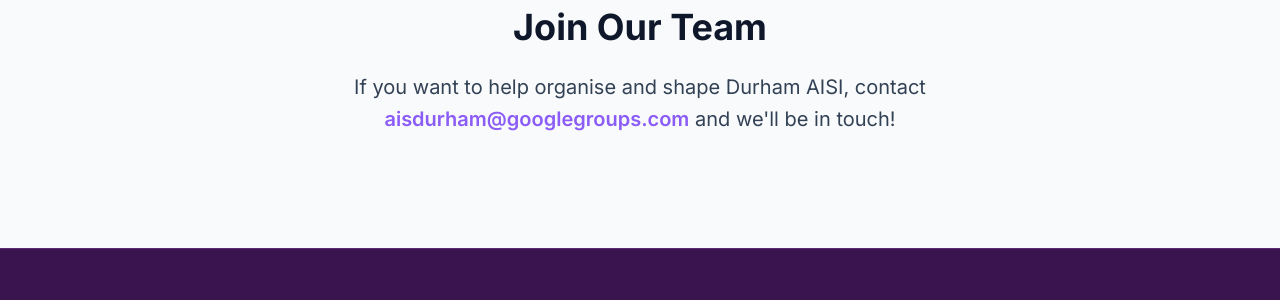
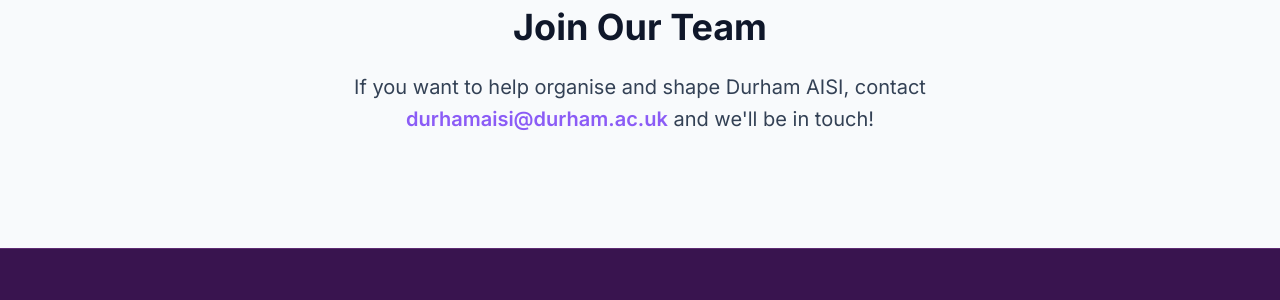
Before and after one commit to DurhamAISafety/durhamaisafety.github.io, a Jekyll site: the page built from pages/about-us.html, in a window 1280 px wide and 900 px high, scrolled down 1387 px. Shown: the part 290-590 px from the top of the window. Built offline with Jekyll 4.4.1, drawn with Linux system fonts in a browser that asks for light colours; nearby versions of some CDN libraries.

Commit message:
change email to durhamaisi@durham.ac.uk

```diff
--- a/_includes/footer.html
+++ b/_includes/footer.html
@@ -19,7 +19,7 @@
             <!-- Right: Contact & Feedback -->
             <div class="flex-1 grid gap-3 text-sm md:text-base max-w-xl">
                 <div>
-                    <a href="mailto:{{ site.email | default: 'aisdurham@googlegroups.com' }}" class="text-bright-purple hover:text-light-purple font-medium transition-colors">
+                    <a href="mailto:{{ site.email | default: 'durhamaisi@durham.ac.uk' }}" class="text-bright-purple hover:text-light-purple font-medium transition-colors">
                         {{ site.email | default: "aisdurham@googlegroups.com" }}
                     </a>
                 </div>
--- a/pages/about-us.html
+++ b/pages/about-us.html
@@ -128,7 +128,7 @@
     <div class="container text-center">
         <h3 class="text-3xl md:text-4xl font-bold mb-6">Join Our Team</h3>
         <p class="text-xl max-w-3xl mx-auto mb-8 leading-relaxed">
-            If you want to help organise and shape Durham AISI, contact <a href="mailto:aisdurham@googlegroups.com" class="text-bright-purple hover:text-light-purple font-semibold transition-colors">aisdurham@googlegroups.com</a> and we'll be in touch!
+            If you want to help organise and shape Durham AISI, contact <a href="mailto:durhamaisi@durham.ac.uk" class="text-bright-purple hover:text-light-purple font-semibold transition-colors">durhamaisi@durham.ac.uk</a> and we'll be in touch!
         </p>
     </div>
 </section>
```
Also changed, not shown: pages/get-involved.html (+1 -54 lines).
